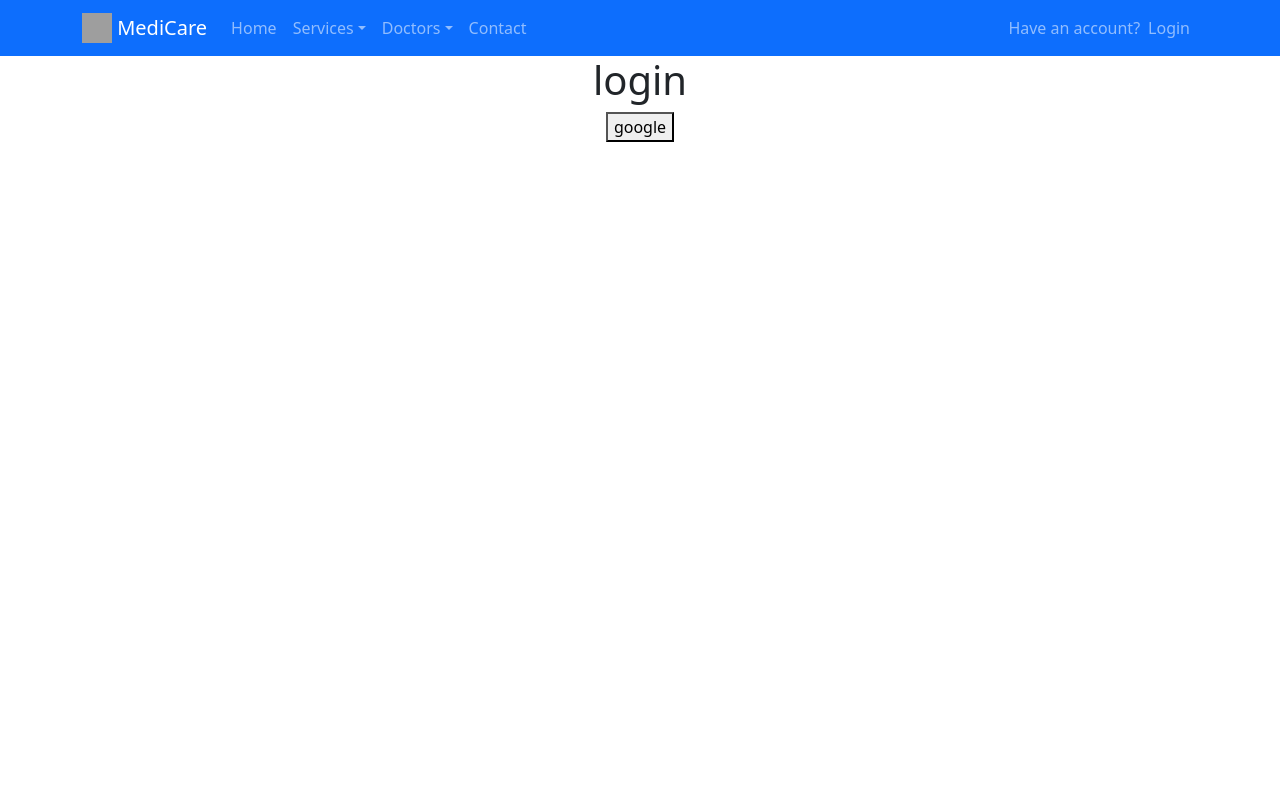
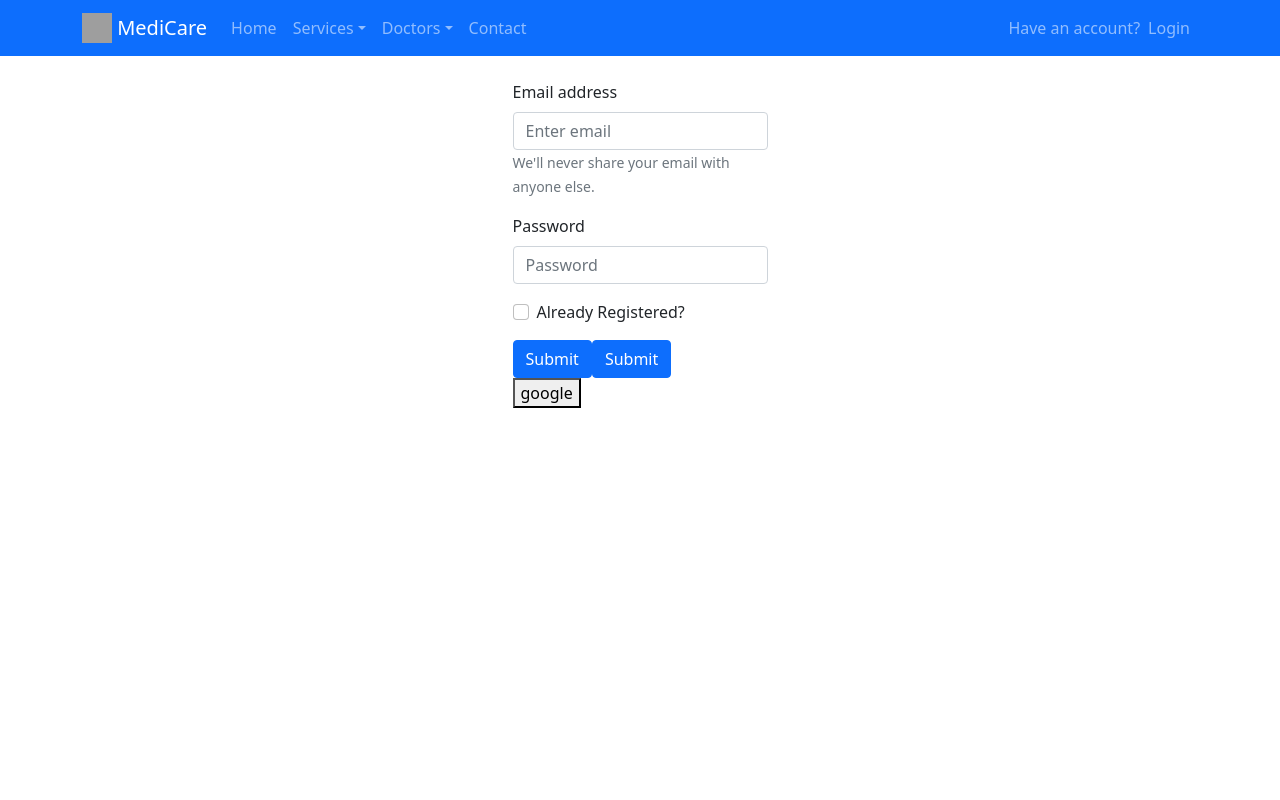
Before and after one commit to L2L-OakFrog/10-healthcare-related-website, a React (Create React App) app: page /login in a window 1280 px wide. Shown: the top 800 px of the page. Built offline with nearby package versions, Linux system fonts and the light colour scheme; no server answers; grey boxes are pictures that could not be loaded.

Commit message:
edits on home & login 10.16

```diff
--- a/package.json
+++ b/package.json
@@ -16,6 +16,7 @@
     "react": "^17.0.2",
     "react-bootstrap": "^2.0.0-rc.1",
     "react-dom": "^17.0.2",
+    "react-hook-form": "^7.17.4",
     "react-router-dom": "^5.3.0",
     "react-router-hash-link": "^2.4.3",
     "react-scripts": "4.0.3",
--- a/src/App.css
+++ b/src/App.css
@@ -1,6 +1,9 @@
 .App {
-  text-align: center;
   height: 100vh;
+}
+.routes
+{
+
 }
 .footer
 {
--- a/src/App.js
+++ b/src/App.js
@@ -19,6 +19,7 @@
         <Router>
           <div className="App">
             <Header></Header>
+            <div className="container routes">
               <Switch>
                 <Route exact path='/'>
                   <Home></Home>
@@ -43,6 +44,7 @@
                 </Route>
               </Switch>
             </div>
+          </div>
           <div className="footer">
             <Footer></Footer>
           </div>
--- a/src/Pages/Home/Home.js
+++ b/src/Pages/Home/Home.js
@@ -3,7 +3,7 @@
 const Home = () => {
     return (
         <div>
-            <h1>this is home</h1>
+
         </div>
     );
 };
--- a/src/Pages/Login/Login.js
+++ b/src/Pages/Login/Login.js
@@ -1,11 +1,34 @@
 import React from 'react';
+import { Form, Button } from 'react-bootstrap';
 import useAuth from '../../Hooks/UseAuth';
 
 const Login = () => {
     const { signInUsingGoogle } = useAuth();
     return (
-        <div>
-            <h1>login</h1>
+        <div className="container w-25 mt-4">
+            <Form>
+                <Form.Group className="mb-3" controlId="formBasicEmail">
+                    <Form.Label>Email address</Form.Label>
+                    <Form.Control type="email" placeholder="Enter email" />
+                    <Form.Text className="text-muted">
+                        We'll never share your email with anyone else.
+                    </Form.Text>
+                </Form.Group>
+
+                <Form.Group className="mb-3" controlId="formBasicPassword">
+                    <Form.Label>Password</Form.Label>
+                    <Form.Control type="password" placeholder="Password" />
+                </Form.Group>
+                <Form.Group className="mb-3" controlId="formBasicCheckbox">
+                    <Form.Check type="checkbox" label="Already Registered?" />
+                </Form.Group>
+                <Button variant="primary" type="submit">
+                    Submit
+                </Button>
+                <Button variant="primary" type="submit">
+                    Submit
+                </Button>
+            </Form>
             <button onClick={signInUsingGoogle}>google</button>
         </div>
     );
--- a/src/Pages/Shared/Header/Header.js
+++ b/src/Pages/Shared/Header/Header.js
@@ -5,6 +5,7 @@
 import { FontAwesomeIcon } from '@fortawesome/react-fontawesome'
 import { faSignOutAlt } from '@fortawesome/free-solid-svg-icons'
 import useAuth from '../../../Hooks/UseAuth';
+import './Header.css';
 
 const Header = () => {
     const LogOutIcon = <FontAwesomeIcon icon={faSignOutAlt} />
```
Also changed, not shown: 2 other files (tests, documents, lock files or other folders). Lines whose indentation alone changed are shown as unchanged.
